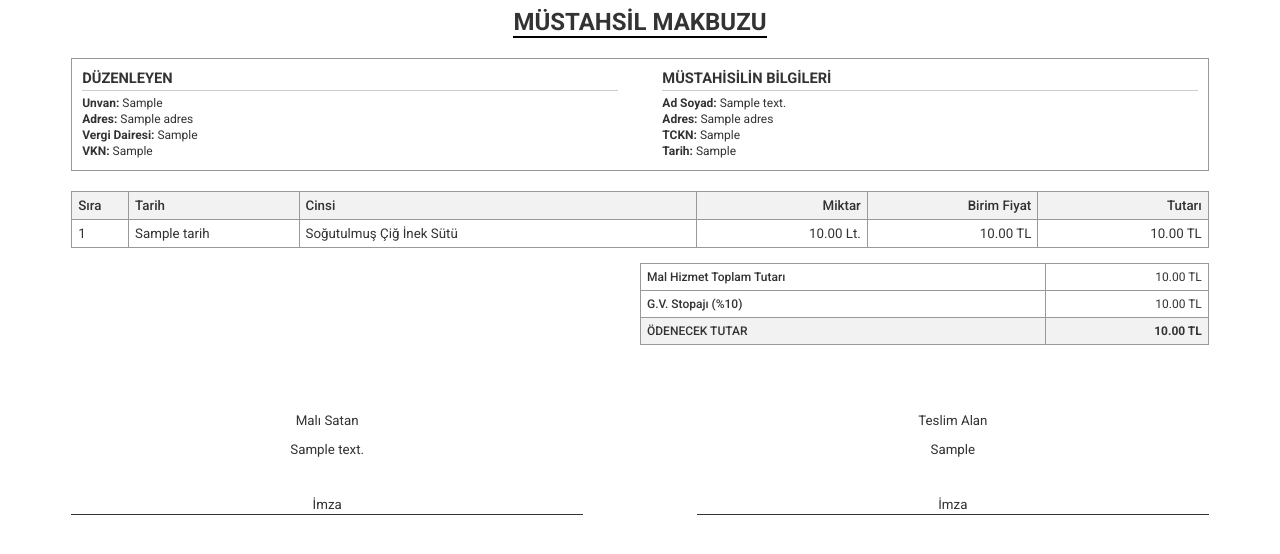
After one commit to saydut/sutaski, a Flask app: template templates/mustahsil_makbuzu_pdf.html in a window 1280 px wide. The commit adds this page. Shown: the top 554 px of the page. Run offline with Flask 3, Linux system fonts and the light colour scheme; the template is opened without the code that fills it: most values are stand-ins (such as "Sample title", 1, 10 or a date in 2020).

Commit message:
müstahsil

```diff
--- /dev/null
+++ b/templates/mustahsil_makbuzu_pdf.html
@@ -0,0 +1,184 @@
+<!DOCTYPE html>
+<html lang="tr">
+<head>
+    <meta charset="UTF-8">
+    <title>Müstahsil Makbuzu</title>
+    <style>
+        @import url('https://fonts.googleapis.com/css2?family=Roboto:wght@400;500;700&display=swap');
+
+        body {
+            font-family: 'Roboto', sans-serif;
+            font-size: 10pt;
+            color: #333;
+        }
+        .container {
+            width: 90%;
+            margin: 0 auto;
+        }
+        .header {
+            text-align: center;
+            margin-bottom: 20px;
+        }
+        .header h1 {
+            margin: 0;
+            padding: 0;
+            font-size: 18pt;
+            border-bottom: 2px solid #000;
+            display: inline-block;
+        }
+        .info-section {
+            display: flex;
+            justify-content: space-between;
+            margin-bottom: 20px;
+            border: 1px solid #999;
+            padding: 10px;
+        }
+        .info-section div {
+            width: 48%;
+        }
+        .info-section h2 {
+            font-size: 11pt;
+            margin: 0 0 5px 0;
+            border-bottom: 1px solid #ccc;
+            padding-bottom: 3px;
+        }
+        .info-section p {
+            margin: 2px 0;
+            font-size: 9pt;
+        }
+        table {
+            width: 100%;
+            border-collapse: collapse;
+            margin-bottom: 15px;
+        }
+        th, td {
+            border: 1px solid #999;
+            padding: 6px;
+            text-align: left;
+        }
+        thead {
+            background-color: #f2f2f2;
+        }
+        th {
+            font-weight: 500;
+        }
+        .text-right { text-align: right; }
+        .summary-section {
+            display: flex;
+            justify-content: flex-end;
+            margin-bottom: 30px;
+        }
+        .summary-table {
+            width: 50%;
+        }
+        .summary-table td {
+            font-size: 9pt;
+        }
+        .summary-table .label {
+            font-weight: 500;
+        }
+        .summary-table .total {
+            font-weight: 700;
+            background-color: #f2f2f2;
+        }
+        .footer-section {
+            display: flex;
+            justify-content: space-between;
+            margin-top: 40px;
+            font-size: 10pt;
+        }
+        .footer-section div {
+            width: 45%;
+            text-align: center;
+        }
+        .footer-section .signature {
+            border-bottom: 1px solid #333;
+            padding-bottom: 2px;
+            margin-top: 40px;
+        }
+    </style>
+</head>
+<body>
+    <div class="container">
+        <div class="header">
+            <h1>MÜSTAHSİL MAKBUZU</h1>
+        </div>
+
+        <div class="info-section">
+            <div>
+                <h2>DÜZENLEYEN</h2>
+                <p><strong>Unvan:</strong> {{ sirket.sirket_adi }}</p>
+                <p><strong>Adres:</strong> {{ sirket.adres or 'Belirtilmemiş' }}</p>
+                <p><strong>Vergi Dairesi:</strong> {{ sirket.vergi_dairesi or 'Belirtilmemiş' }}</p>
+                <p><strong>VKN:</strong> {{ sirket.vergi_no or 'Belirtilmemiş' }}</p>
+            </div>
+            <div>
+                <h2>MÜSTAHİSİLİN BİLGİLERİ</h2>
+                <p><strong>Ad Soyad:</strong> {{ tedarikci.isim }}</p>
+                <p><strong>Adres:</strong> {{ tedarikci.adres or 'Belirtilmemiş' }}</p>
+                <p><strong>TCKN:</strong> {{ tedarikci.tc_no or 'Belirtilmemiş' }}</p>
+                <p><strong>Tarih:</strong> {{ makbuz_tarihi }}</p>
+            </div>
+        </div>
+
+        <table>
+            <thead>
+                <tr>
+                    <th style="width:5%;">Sıra</th>
+                    <th style="width:15%;">Tarih</th>
+                    <th>Cinsi</th>
+                    <th class="text-right" style="width:15%;">Miktar</th>
+                    <th class="text-right" style="width:15%;">Birim Fiyat</th>
+                    <th class="text-right" style="width:15%;">Tutarı</th>
+                </tr>
+            </thead>
+            <tbody>
+                {% for girdi in sut_girdileri %}
+                <tr>
+                    <td>{{ loop.index }}</td>
+                    <td>{{ girdi.tarih }}</td>
+                    <td>Soğutulmuş Çiğ İnek Sütü</td>
+                    <td class="text-right">{{ "%.2f"|format(girdi.litre) }} Lt.</td>
+                    <td class="text-right">{{ "%.2f"|format(girdi.fiyat) }} TL</td>
+                    <td class="text-right">{{ "%.2f"|format(girdi.tutar) }} TL</td>
+                </tr>
+                {% else %}
+                <tr>
+                    <td colspan="6" style="text-align:center;">Bu ay için süt alımı bulunmamaktadır.</td>
+                </tr>
+                {% endfor %}
+            </tbody>
+        </table>
+
+        <div class="summary-section">
+            <table class="summary-table">
+                <tr>
+                    <td class="label">Mal Hizmet Toplam Tutarı</td>
+                    <td class="text-right">{{ "%.2f"|format(ozet.mal_hizmet_toplam) }} TL</td>
+                </tr>
+                <tr>
+                    <td class="label">G.V. Stopajı (%{{ stopaj_orani * 100 }})</td>
+                    <td class="text-right">{{ "%.2f"|format(ozet.stopaj_tutari) }} TL</td>
+                </tr>
+                <tr class="total">
+                    <td class="label">ÖDENECEK TUTAR</td>
+                    <td class="text-right">{{ "%.2f"|format(ozet.net_odenecek) }} TL</td>
+                </tr>
+            </table>
+        </div>
+
+        <div class="footer-section">
+            <div>
+                <p>Malı Satan</p>
+                <p>{{ tedarikci.isim }}</p>
+                <p class="signature">İmza</p>
+            </div>
+             <div>
+                <p>Teslim Alan</p>
+                <p>{{ sirket.sirket_adi }}</p>
+                <p class="signature">İmza</p>
+            </div>
+        </div>
+    </div>
+</body>
+</html>
```
Also changed, not shown: blueprints/main.py (+118 -18 lines), static/js/tedarikci_detay.js (+37 -0 lines), templates/tedarikci_detay.html (+20 -5 lines).
